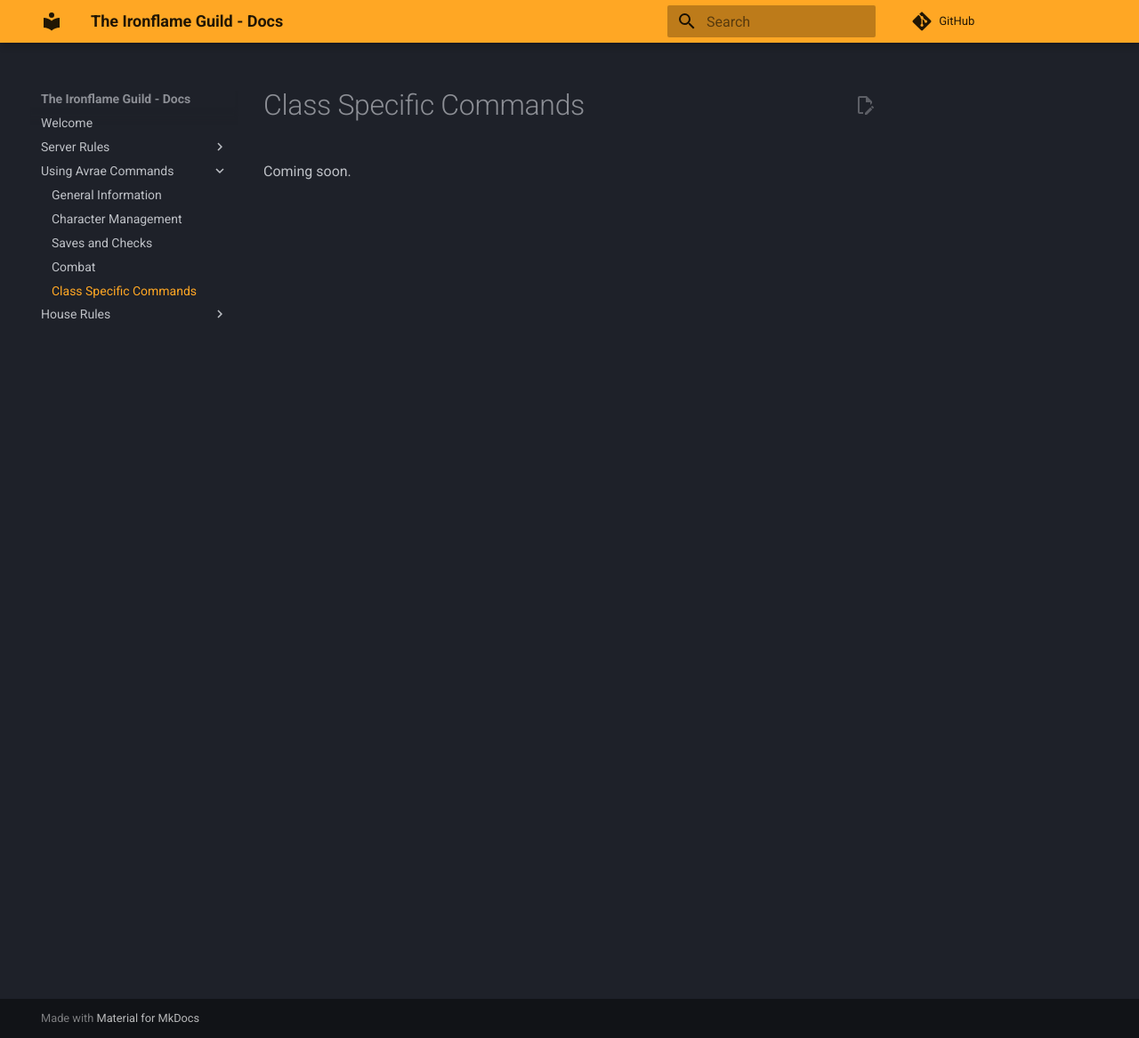
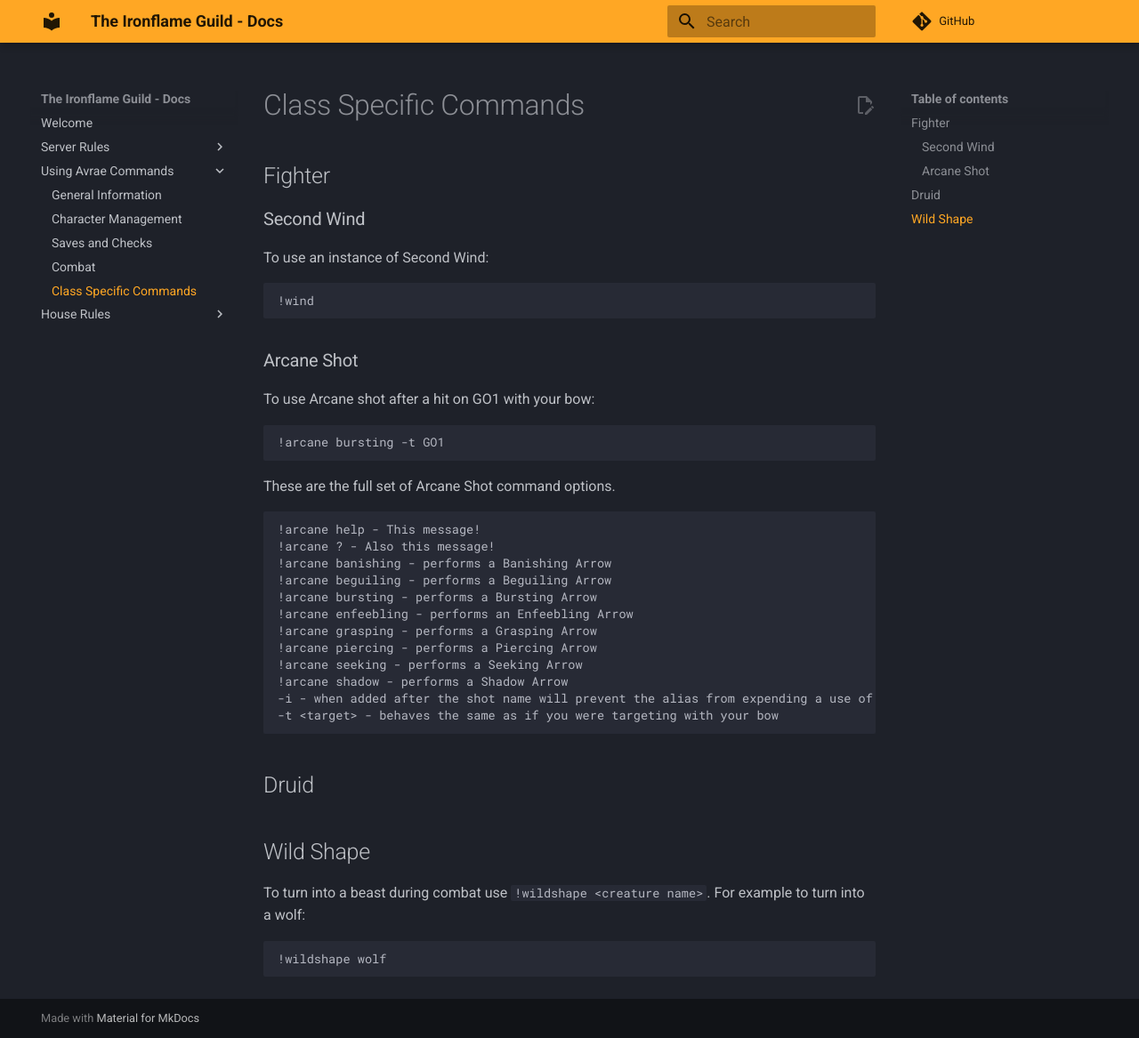
Before and after one commit to adamhstewart/doip-docs, an MkDocs documentation site: the page built from docs/class-commands.md, in a window 1280 px wide and 1167 px high. Shown: the whole window at 89% size. Built offline with MkDocs 1.6.1 and Material for MkDocs 9.7.7, drawn with Linux system fonts in a browser that asks for light colours; comment, search, counter and statistics services are not loaded.

Commit message:
Class aliases.

````diff
--- a/docs/class-commands.md
+++ b/docs/class-commands.md
@@ -1,3 +1,38 @@
 # Class Specific Commands
 
-Coming soon.
+## Fighter
+### Second Wind
+To use an instance of Second Wind:
+```sh
+!wind
+```
+### Arcane Shot
+To use Arcane shot after a hit on GO1 with your bow:
+```sh
+!arcane bursting -t GO1
+```
+
+These are the full set of Arcane Shot command options.
+```powershell
+!arcane help - This message!
+!arcane ? - Also this message!
+!arcane banishing - performs a Banishing Arrow
+!arcane beguiling - performs a Beguiling Arrow
+!arcane bursting - performs a Bursting Arrow
+!arcane enfeebling - performs an Enfeebling Arrow
+!arcane grasping - performs a Grasping Arrow
+!arcane piercing - performs a Piercing Arrow
+!arcane seeking - performs a Seeking Arrow
+!arcane shadow - performs a Shadow Arrow
+-i - when added after the shot name will prevent the alias from expending a use of your Arcane Shot
+-t <target> - behaves the same as if you were targeting with your bow
+```
+
+## Druid
+
+## Wild Shape
+
+To turn into a beast during combat use  `!wildshape <creature name>`. For example to turn into a wolf:
+```sh
+!wildshape wolf
+```
````
